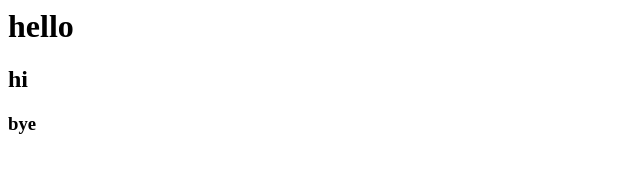
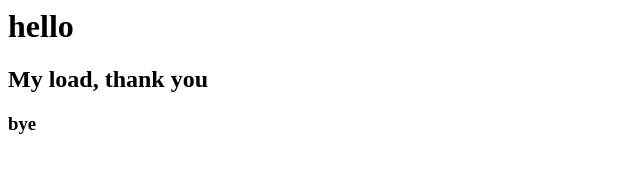
Before and after one commit to sjwoong1010/project, a plain HTML site: page index.html in a window 1280 px wide. Shown: the whole page, without its empty margins (0-640 px from the left). Drawn offline with Linux system fonts and the light colour scheme.

Commit message:
1st team1

```diff
--- a/index.html
+++ b/index.html
@@ -1,3 +1,3 @@
 <h1>hello</h1>
-<h2>hi</h2>
+<h2>My load, thank you</h2>
 <h3>bye</h3>
```
